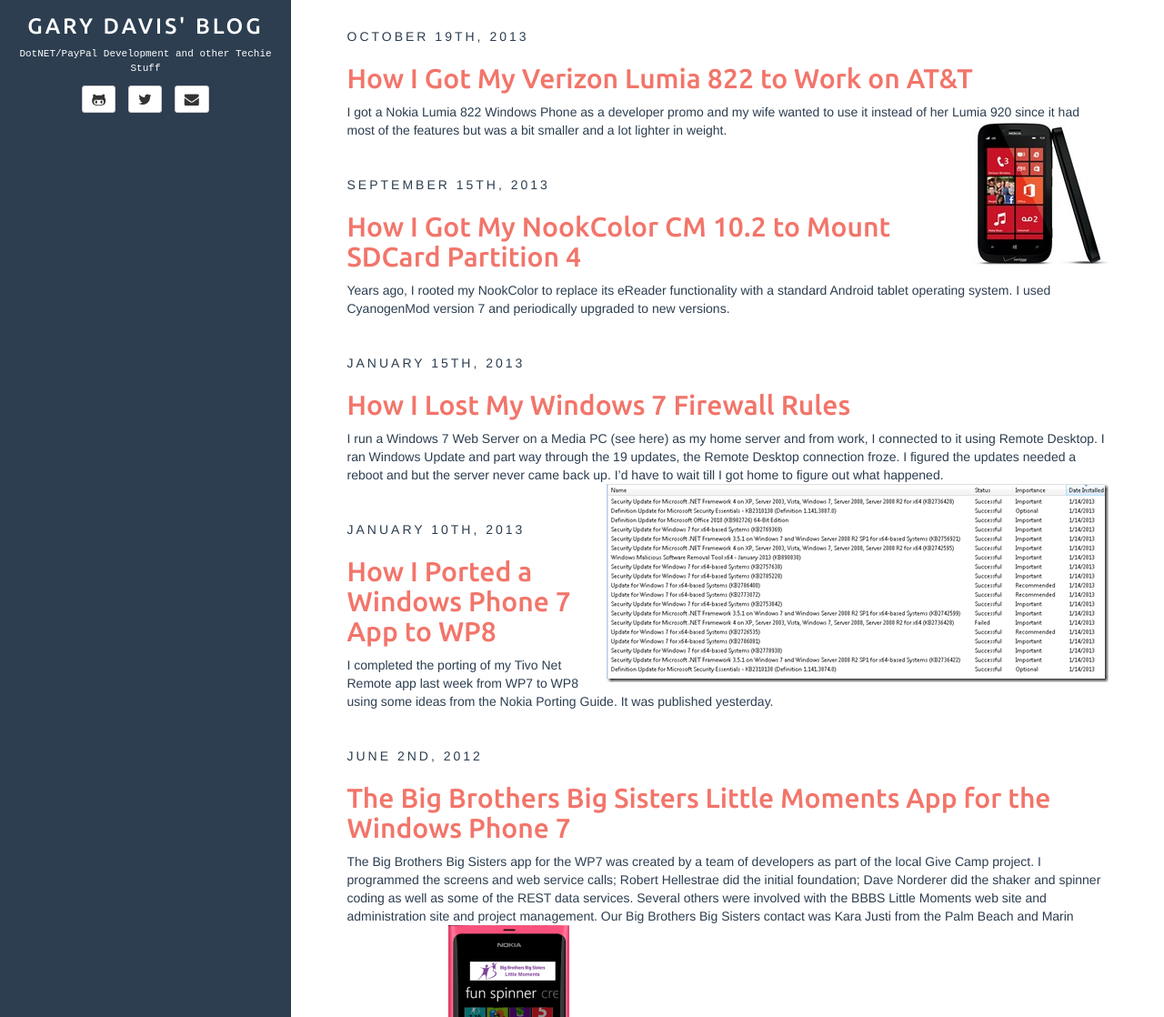
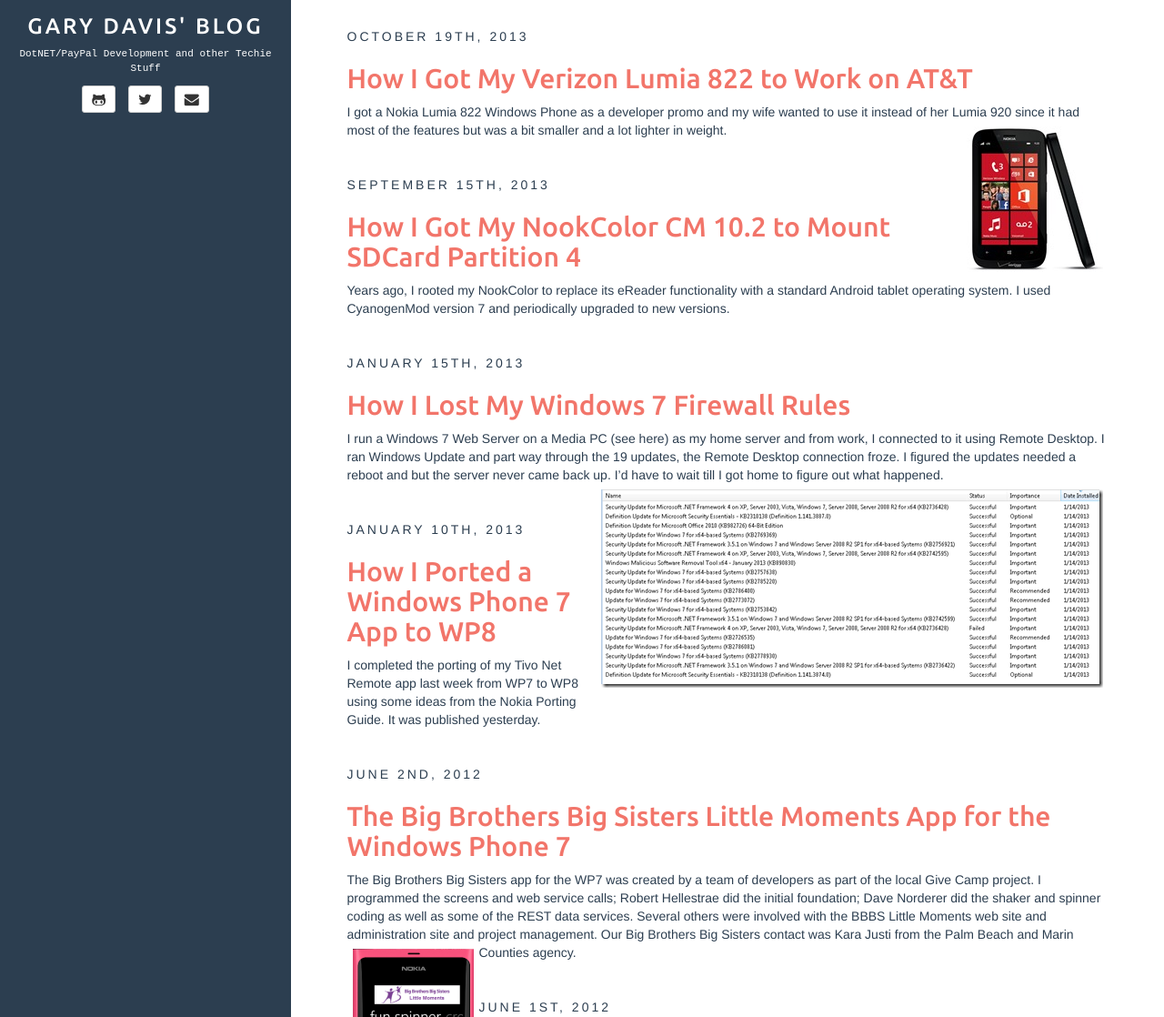
Before and after one commit to gardavis/gardavis.github.io, a Jekyll site: the page built from index.html, in a window 1280 px wide and 1400 px high, cut to the strip 282-1400 px from the top of the window. Shown: the whole strip at 91% size. Built offline with Jekyll 4.4.1, drawn with Linux system fonts in a browser that asks for light colours; the list of posts is cut into pages by our own code.

Commit message:
posts and style margin

```diff
--- a/assets/css/styleGary.css
+++ b/assets/css/styleGary.css
@@ -1,9 +1,11 @@
 .right {
-	float: right;
+    float: right;
+    margin: 6px;
 }
 
 .left {
-	float: left;
+    float: left;
+    margin: 6px;
 }
 
 .center {
```
Also changed, not shown: _posts/2012-06-02-the-big-brothers-big-sisters-app-for-the-windows-phone.markdown (+3 -4 lines), _posts/2013-01-10-how-i-ported-a-windows-phone-7-app-to-wp8.markdown (+8 -9 lines).
